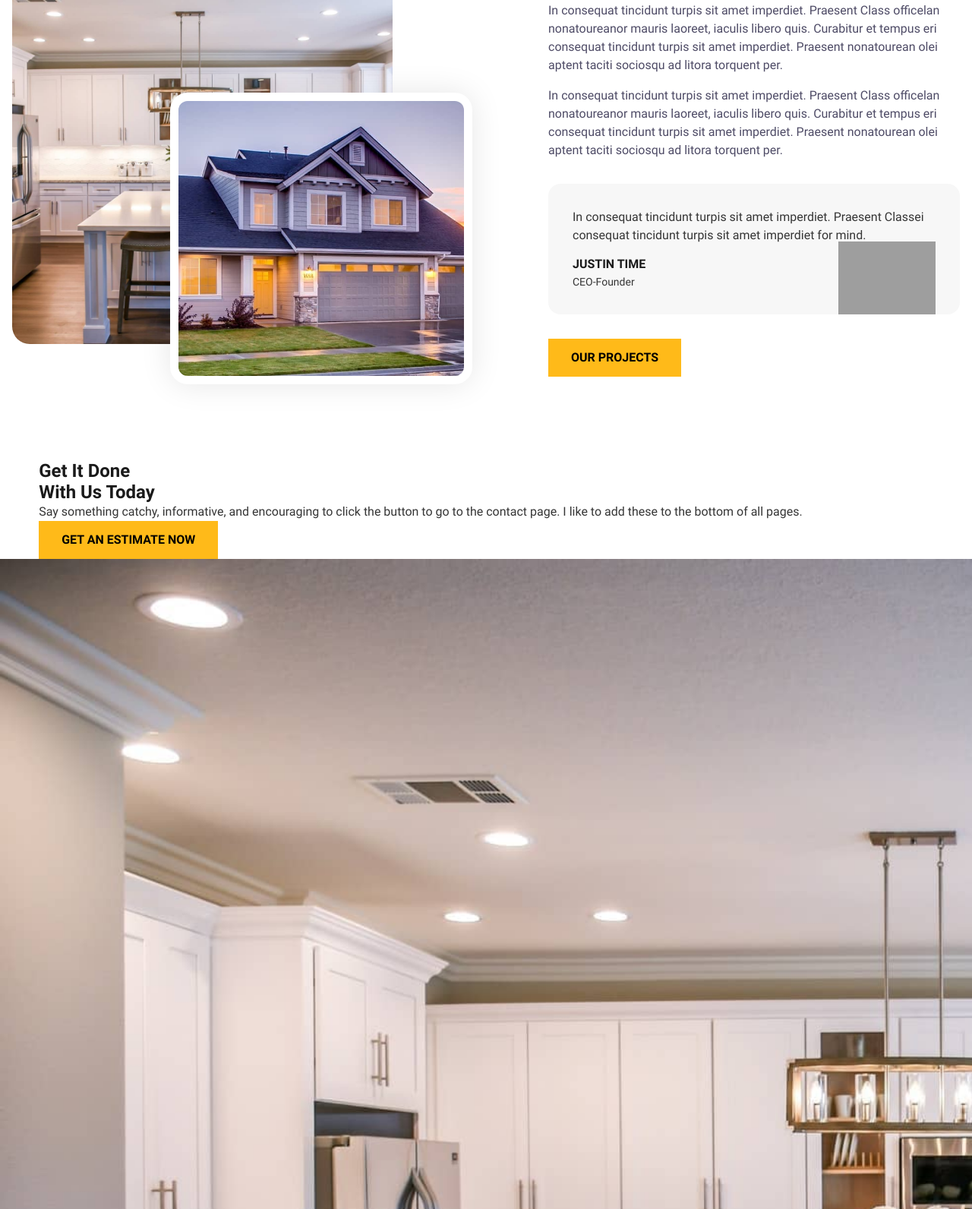
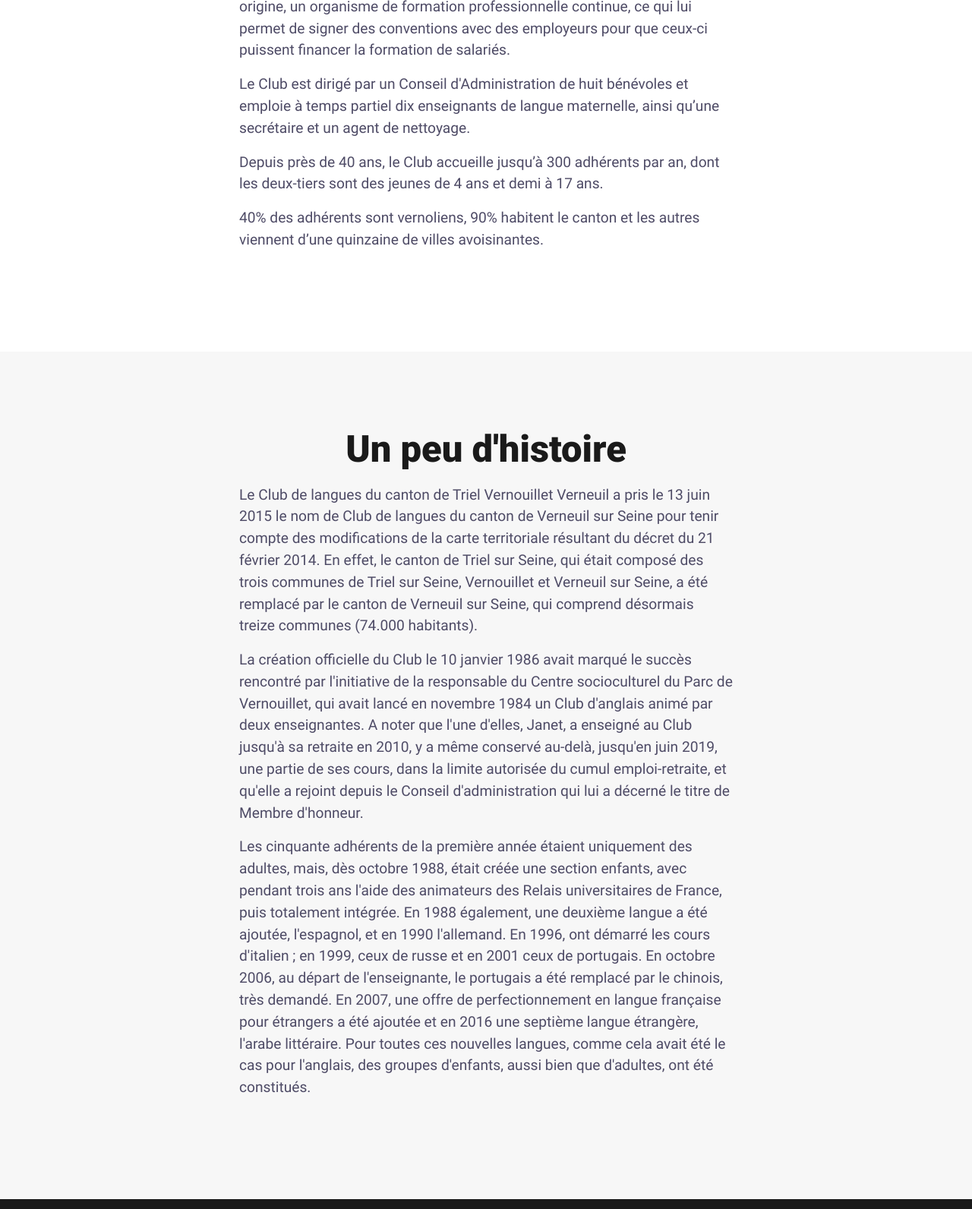
Before and after one commit to orohellec/codestich_website, an Eleventy site: page src/content/pages/association.html in a window 1280 px wide. Shown: the part 660-2252 px from the top of the page at 76% size. Built offline with nearby package versions, Linux system fonts and the light colour scheme; Eleventy itself is replaced by a stand-in of ours; files that its build step writes are made by us from their sources; grey boxes are pictures that could not be loaded; what @codestitchofficial/eleventy-plugin-sharp-images would draw is missing.

Commit message:
started to implement association page

```diff
--- a/src/assets/sass/about.scss
+++ b/src/assets/sass/about.scss
@@ -1,205 +1,214 @@
 /* PAGE-SPECIFIC STYLES FOR THE ABOUT PAGE */
 
 /*-- -------------------------- -->
-<---       Side By Side         -->
+<---        Content Page        -->
 <--- -------------------------- -*/
 
 /* Mobile - 360px */
 @media only screen and (min-width: 0rem) {
-    #sbs {
+    .content-page-716 {
         padding: var(--sectionPadding);
+        /* clips the wave background from causing overflow issues when it goes off screen */
+        overflow: hidden;
+        position: relative;
+        z-index: 1;
 
         .cs-container {
+            width: 100%;
+            max-width: calc(1280 / 16 * 1rem);
+            margin: auto;
             display: flex;
             flex-direction: column;
-            justify-content: center;
             align-items: center;
-            margin: auto;
-            max-width: calc(1280 / 16 * 1rem);
-            width: 100%;
-            row-gap: calc(40 / 16 * 1rem);
+            /* 48px - 64px */
+            gap: clamp(3rem, 6vw, 4rem);
+            position: relative;
         }
 
-        .cs-left {
+        .cs-content {
+            /* set text align to left if content needs to be left aligned */
+            text-align: left;
+            width: 100%;
+            max-width: calc(738 / 16 * 1rem);
+            display: flex;
+            flex-direction: column;
+            /* centers content horizontally, set to flex-start to left align */
+            align-items: center;
+
+            img {
+                width: 100%;
+                height: auto;
+                margin: calc(16 / 16 * 1rem) 0;
+                display: block;
+            }
+        }
+        h2,
+        h3,
+        h4,
+        h5,
+        h6 {
+            font-weight: 700;
+            text-align: inherit;
+            margin: 0 0 calc(16 / 16 * 1rem) 0;
+            color: var(--headerColor);
+        }
+
+        h2 {
+            font-size: calc(32 / 16 * 1rem);
+            margin-top: calc(32 / 16 * 1rem);
+        }
+
+        h3 {
+            font-size: calc(24 / 16 * 1rem);
+            color: var(--primary);
+        }
+
+        h4,
+        h5,
+        h6 {
+            font-size: calc(20 / 16 * 1rem);
+        }
+
+        .cs-button-solid {
+            margin-bottom: calc(32 / 16 * 1rem);
+        }
+
+        .cs-color {
+            color: var(--primary);
+        }
+
+        p {
+            font-size: var(--bodyFontSize);
+            line-height: 1.5em;
+            text-align: inherit;
+            width: 100%;
+            margin: 0 0 calc(16 / 16 * 1rem) 0;
+            color: var(--bodyTextColor);
+            &:last-of-type {
+                margin-bottom: calc(32 / 16 * 1rem);
+            }
+
+            a {
+                font-size: inherit;
+                line-height: inherit;
+                text-decoration: underline;
+                color: var(--primary);
+            }
+        }
+
+        ol,
+        ul {
+            padding-left: calc(24 / 16 * 1rem);
+            margin: 0 0 calc(32 / 16 * 1rem) 0;
+            color: var(--bodyTextColor);
+            display: flex;
+            flex-direction: column;
+            gap: calc(16 / 16 * 1rem);
+        }
+
+        ul {
+            li {
+                list-style: none;
+                color: inherit;
+                position: relative;
+
+                &:before {
+                    /* custom list bullet */
+                    content: "";
+                    width: 3px;
+                    height: 3px;
+                    background: currentColor;
+                    opacity: 1;
+                    border-radius: 50%;
+                    position: absolute;
+                    display: block;
+                    top: calc(10 / 16 * 1rem);
+                    left: calc(-12 / 16 * 1rem);
+                }
+            }
+        }
+
+        .cs-image-group {
+            /* scales the whole section down and ties the font size to the vw and stops at 70% of the vale of 1em, changes at desktop */
+            font-size: min(1vw, 1em);
+            /* everything inside this box is in ems so we can scale it all down proportionally with a font size */
+            width: calc(542 / 16 * 1rem);
+            height: calc(773 / 16 * 1rem);
+            display: none;
+            /* prevents flexbox from squishing it */
+            flex: none;
             position: relative;
-            height: calc(636 / 16 * 1em);
-            /* using ems so we can use font size to scale the whole section */
-            width: calc(631 / 16 * 1em);
-            /* scaling the font size with the view width */
-            font-size: min(2.31vw, 0.7em);
+            z-index: 1;
         }
 
         .cs-picture {
-            position: absolute;
-            display: block;
-            border-radius: calc(24 / 16 * 1em);
+            width: calc(542 / 16 * 1rem);
+            height: calc(647 / 16 * 1rem);
+            border-radius: calc(285 / 16 * 1rem);
+            border: calc(12 / 16 * 1rem) solid #fff;
+            background-color: #f7f7f7;
+            /* prevents border from affecting height and width */
+            box-sizing: border-box;
             /* clips img tag corners */
             overflow: hidden;
+            display: block;
+            position: absolute;
+            top: 0;
+            left: 0;
+
             img {
+                width: 100%;
+                height: 100%;
+                /* makes it act like a background image */
+                object-fit: cover;
                 position: absolute;
                 top: 0;
                 left: 0;
-                height: 100%;
-                width: 100%;
-                /* makes image act like a background image */
-                object-fit: cover;
             }
         }
 
-        .cs-picture1 {
-            top: 0;
-            left: 0;
-            height: calc(581 / 16 * 1em);
-            width: calc(522 / 16 * 1em);
+        .cs-flower {
+            width: calc(362 / 16 * 1rem);
+            height: auto;
+            display: block;
+            position: absolute;
+            bottom: calc(-38 / 16 * 1rem);
+            right: calc(-48 / 16 * 1rem);
+            z-index: -1;
+            transform: rotate(142deg);
         }
 
-        .cs-picture2 {
-            bottom: 0;
-            right: 0;
-            /* 6px - 12px */
-            border: clamp(0.375em, 1.5vw, 0.75em) solid #fff;
-            background-color: #fff;
-            height: calc(400 / 16 * 1em);
-            width: calc(414 / 16 * 1em);
-            box-shadow: rgba(0, 0, 0, 0.1) 0px 0px 40px;
+        .cs-sense {
+            width: calc(80 / 16 * 1rem);
+            height: auto;
+            position: absolute;
+            top: calc(-4 / 16 * 1rem);
+            left: calc(10 / 16 * 1rem);
+            transform: rotate(90deg);
         }
 
-        .cs-right {
-            margin: auto;
-            max-width: calc(542 / 16 * 1rem);
-        }
-
-        .cs-topper {
-            margin-bottom: calc(4 / 16 * 1rem);
-            text-align: left;
-        }
-
-        .cs-title {
-            max-width: calc(800 / 16 * 1rem);
-            text-align: left;
-        }
-
-        .cs-text {
-            margin-bottom: calc(16 / 16 * 1rem);
-            max-width: calc(750 / 16 * 1rem);
-            color: var(--bodyTextColor);
-            text-align: left;
-
-            &:last-of-type {
-                margin-bottom: calc(32 / 16 * 1rem);
-            }
-        }
-
-        .cs-flex-group {
-            position: relative;
-            border-radius: calc(16 / 16 * 1rem);
-            background-color: #f7f7f7;
-            /* 16px - 32px */
-            padding: clamp(1rem, 3vw, 2rem);
-        }
-
-        .cs-flex-p {
-            margin: 0 0 calc(16 / 16 * 1rem);
-            /* 14px - 16px */
-            font-size: clamp(0.875rem, 1.5vw, 1rem);
-            line-height: 1.5em;
-            color: #353535;
-        }
-
-        .cs-name {
-            display: block;
-            margin: 0 0 calc(4 / 16 * 1rem);
-            text-transform: uppercase;
-            font-size: calc(16 / 16 * 1rem);
-            line-height: 1.2em;
-            font-weight: bold;
-            color: var(--headerColor);
-        }
-
-        .cs-job {
-            display: block;
-            font-size: calc(14 / 16 * 1rem);
-            line-height: 1.5em;
-            color: #353535;
-        }
-
-        .cs-quote-icon {
-            position: absolute;
-            bottom: calc(0 / 16 * 1rem);
-            /* 16px - 32px */
-            right: clamp(1rem, 4vw, 2rem);
-            height: auto;
-            /* 60px - 136px */
-            width: clamp(3.75rem, 10vw, 8.5rem);
-        }
-
-        .cs-button-solid {
-            margin-top: calc(32 / 16 * 1rem);
+        .cs-background {
+            display: none;
         }
     }
 }
 
-/* Desktop - 1024px */
-@media only screen and (min-width: 64rem) {
-    #sbs {
+/* Tablet - 768px */
+@media only screen and (min-width: 48rem) {
+    .content-page-716 {
         .cs-container {
-            flex-flow: row;
-            justify-content: space-between;
-            gap: calc(52 / 16 * 1rem);
+            flex-direction: row;
+            align-items: flex-start;
         }
 
-        .cs-left {
-            font-size: min(1.2vw, 1em);
-            flex: none;
-        }
-
-        .cs-right {
-            margin: 0;
+        .cs-content {
+            margin: auto;
         }
     }
 }
 
-/* Dark Mode */
-@media only screen and (min-width: 0rem) {
-    body.dark-mode {
-        #sbs {
-            .cs-left {
-                &:before,
-                &:after {
-                    background: var(--accent);
-                }
-            }
-
-            .cs-picture2 {
-                /* 6px - 12px */
-                border: clamp(0.375em, 1.5vw, 0.75em) solid var(--dark);
-                background-color: var(--dark);
-            }
-
-            .cs-topper {
-                color: var(--primaryLight);
-            }
-
-            .cs-title,
-            .cs-text,
-            .cs-h3,
-            .cs-flex-p,
-            .cs-name {
-                color: var(--bodyTextColorWhite);
-            }
-
-            .cs-flex-group {
-                background-color: var(--accent);
-            }
-
-            .cs-job {
-                opacity: 0.8;
-                color: var(--bodyTextColorWhite);
-            }
-
-            .cs-quote-icon {
-                opacity: 0.2;
-            }
-        }
+/* Large Desktop 1300px */
+@media only screen and (min-width: 81.25rem) {
+    .content-page-716 {
     }
 }
--- a/src/assets/sass/root.scss
+++ b/src/assets/sass/root.scss
@@ -20,7 +20,7 @@
         --topperFontSize: clamp(0.8125rem, 1.6vw, 1rem);
         /* 31px - 49px */
         --headerFontSize: clamp(1.9375rem, 3.9vw, 3.0625rem);
-        --bodyFontSize: 1rem;
+        --bodyFontSize: 1.2rem;
 
         /* 60px - 100px top and bottom */
         --sectionPadding: clamp(3.75rem, 7.82vw, 6.25rem) 1rem;
@@ -106,6 +106,11 @@
 
     .cs-hide-on-mobile {
         display: none;
+    }
+
+    //utility class
+    .grey-light-bg {
+        background-color: #f7f7f7;
     }
 }
 
--- a/src/content/pages/association.html
+++ b/src/content/pages/association.html
@@ -16,120 +16,103 @@ eleventyNavigation:
 {% endblock %}
 
 {% block body %}
-    <!-- ============================================ -->
-    <!--                    LANDING                   -->
-    <!-- ============================================ -->
-
-    <section id="int-hero">
-        <h1 id="home-h">About Us</h1>
-        <picture>
-            <source
-                media="(max-width: 600px)"
-                srcset="/assets/images/cabinets2-m.jpg"
-            />
-            <source
-                media="(min-width: 601px)"
-                srcset="/assets/images/cabinets2.jpg"
-            />
-            <img
-                aria-hidden="true"
-                decoding="async"
-                src="/assets/images/cabinets2.jpg"
-                alt="kitchen cabinets"
-                loading="eager"
-                width="2500"
-                height="1667"
-            />
-        </picture>
-    </section>
-
-    <!-- ============================================ -->
-    <!--                 Side By Side                 -->
-    <!-- ============================================ -->
-
-    <section id="sbs">
+    <section class="content-page-716">
         <div class="cs-container">
-            <!-- Left Image Section -->
-            <div class="cs-left">
-                <picture class="cs-picture cs-picture1">
-                    <source
-                        media="(max-width: 600px)"
-                        srcset="/assets/images/cabinets2-m.jpg"
-                    />
-                    <source
-                        media="(min-width: 601px)"
-                        srcset="/assets/images/cabinets2.jpg"
-                    />
-                    <img
-                        aria-hidden="true"
-                        decoding="async"
-                        src="/assets/images/cabinets2.jpg"
-                        alt="cabinets"
-                        loading="lazy"
-                        width="400"
-                        height="563"
-                    />
-                </picture>
-                <picture class="cs-picture cs-picture2">
-                    <source
-                        media="(max-width: 600px)"
-                        srcset="/assets/images/construction-m.jpg"
-                    />
-                    <source
-                        media="(min-width: 601px)"
-                        srcset="/assets/images/construction.jpg"
-                    />
-                    <img
-                        aria-hidden="true"
-                        decoding="async"
-                        src="/assets/images/construction.jpg"
-                        alt="house"
-                        loading="lazy"
-                        width="400"
-                        height="563"
-                    />
-                </picture>
-            </div>
-            <!-- Right Content Section-->
-            <div class="cs-right">
-                <span class="cs-topper">About Us</span>
-                <h2 class="cs-title">About Company Title</h2>
+            <div class="cs-content">
+                <h1 class="cs-title">L'association</h1>
                 <p class="cs-text">
-                    In consequat tincidunt turpis sit amet imperdiet. Praesent
-                    Class officelan nonatoureanor mauris laoreet, iaculis libero
-                    quis. Curabitur et tempus eri consequat tincidunt turpis sit
-                    amet imperdiet. Praesent nonatourean olei aptent taciti
-                    sociosqu ad litora torquent per.
+                    Le Club de langues du canton de Verneuil sur Seine est une
+                    association à but non-lucratif, dont les objectifs, précisés
+                    dans les statuts sont « de promouvoir et développer l’étude
+                    des langues étrangères, tant auprès des adultes que des
+                    enfants, et de favoriser les rencontres entre des personnes
+                    de culture et de langue différentes ».
                 </p>
                 <p class="cs-text">
-                    In consequat tincidunt turpis sit amet imperdiet. Praesent
-                    Class officelan nonatoureanor mauris laoreet, iaculis libero
-                    quis. Curabitur et tempus eri consequat tincidunt turpis sit
-                    amet imperdiet. Praesent nonatourean olei aptent taciti
-                    sociosqu ad litora torquent per.
+                    Il est implanté à Verneuil-sur-Seine, dans le département
+                    des Yvelines (78), dans des locaux affectés de manière
+                    exclusive par la commune de Verneuil sur Seine, tandis que
+                    les communes de Vernouillet et de Triel sur Seine mettent
+                    des salles à sa disposition. Ces trois communes le
+                    soutiennent également financièrement depuis sa création.
                 </p>
-                <div class="cs-flex-group">
-                    <p class="cs-flex-p">
-                        In consequat tincidunt turpis sit amet imperdiet.
-                        Praesent Classei consequat tincidunt turpis sit amet
-                        imperdiet for mind.
-                    </p>
-                    <span class="cs-name">Justin Time</span>
-                    <span class="cs-job">CEO-Founder</span>
-                    <img
-                        class="cs-quote-icon"
-                        loading="lazy"
-                        decoding="async"
-                        src="https://csimg.nyc3.digitaloceanspaces.com/SideBySide/quote-white.svg"
-                        alt="gavel"
-                        width="136"
-                        height="77"
-                    />
-                </div>
-                <a href="/projects" class="cs-button-solid">Our Projects</a>
+                <p class="cs-text">
+                    En 1995, le Club de langues a été agréé une première fois
+                    par la Direction Départementale de la Jeunesse et des Sports
+                    des Yvelines, en tant qu’organisme de Jeunesse et
+                    d'Éducation Populaire, et cet agrément a été renouvelé en
+                    2007 et en 2024.
+                </p>
+                <p class="cs-text">
+                    Le Club de langues du canton de Verneuil-sur-Seine est
+                    aussi, depuis son origine, un organisme de formation
+                    professionnelle continue, ce qui lui permet de signer des
+                    conventions avec des employeurs pour que ceux-ci puissent
+                    financer la formation de salariés.
+                </p>
+                <p class="cs-text">
+                    Le Club est dirigé par un Conseil d'Administration de huit
+                    bénévoles et emploie à temps partiel dix enseignants de
+                    langue maternelle, ainsi qu’une secrétaire et un agent de
+                    nettoyage.
+                </p>
+                <p class="cs-text">
+                    Depuis près de 40 ans, le Club accueille jusqu’à 300
+                    adhérents par an, dont les deux-tiers sont des jeunes de 4
+                    ans et demi à 17 ans.
+                </p>
+                <p class="cs-text">
+                    40% des adhérents sont vernoliens, 90% habitent le canton et
+                    les autres viennent d’une quinzaine de villes avoisinantes.
+                </p>
             </div>
         </div>
     </section>
-
-    {% include 'components/cta.html' %}
+    <section class="content-page-716 grey-light-bg">
+        <div class="cs-container">
+            <div class="cs-content">
+                <h1 class="cs-title">Un peu d'histoire</h1>
+                <p class="cs-text">
+                    Le Club de langues du canton de Triel Vernouillet Verneuil a
+                    pris le 13 juin 2015 le nom de Club de langues du canton de
+                    Verneuil sur Seine pour tenir compte des modifications de la
+                    carte territoriale résultant du décret du 21 février 2014.
+                    En effet, le canton de Triel sur Seine, qui était composé
+                    des trois communes de Triel sur Seine, Vernouillet et
+                    Verneuil sur Seine, a été remplacé par le canton de Verneuil
+                    sur Seine, qui comprend désormais treize communes (74.000
+                    habitants).
+                </p>
+                <p class="cs-text">
+                    La création officielle du Club le 10 janvier 1986 avait
+                    marqué le succès rencontré par l'initiative de la
+                    responsable du Centre socioculturel du Parc de Vernouillet,
+                    qui avait lancé en novembre 1984 un Club d'anglais animé par
+                    deux enseignantes. A noter que l'une d'elles, Janet, a
+                    enseigné au Club jusqu'à sa retraite en 2010, y a même
+                    conservé au-delà, jusqu'en juin 2019, une partie de ses
+                    cours, dans la limite autorisée du cumul emploi-retraite, et
+                    qu'elle a rejoint depuis le Conseil d'administration qui lui
+                    a décerné le titre de Membre d'honneur.
+                </p>
+                <p class="cs-text">
+                    Les cinquante adhérents de la première année étaient
+                    uniquement des adultes, mais, dès octobre 1988, était créée
+                    une section enfants, avec pendant trois ans l'aide des
+                    animateurs des Relais universitaires de France, puis
+                    totalement intégrée. En 1988 également, une deuxième langue
+                    a été ajoutée, l'espagnol, et en 1990 l'allemand. En 1996,
+                    ont démarré les cours d'italien ; en 1999, ceux de russe et
+                    en 2001 ceux de portugais. En octobre 2006, au départ de
+                    l'enseignante, le portugais a été remplacé par le chinois,
+                    très demandé. En 2007, une offre de perfectionnement en
+                    langue française pour étrangers a été ajoutée et en 2016 une
+                    septième langue étrangère, l'arabe littéraire. Pour toutes
+                    ces nouvelles langues, comme cela avait été le cas pour
+                    l'anglais, des groupes d'enfants, aussi bien que d'adultes,
+                    ont été constitués.
+                </p>
+            </div>
+        </div>
+    </section>
 {% endblock %}
```
Also changed, not shown: src/assets/css/about.css, src/assets/css/root.css, 2 other files.
